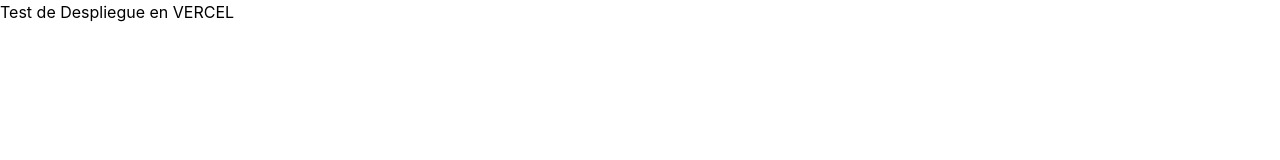
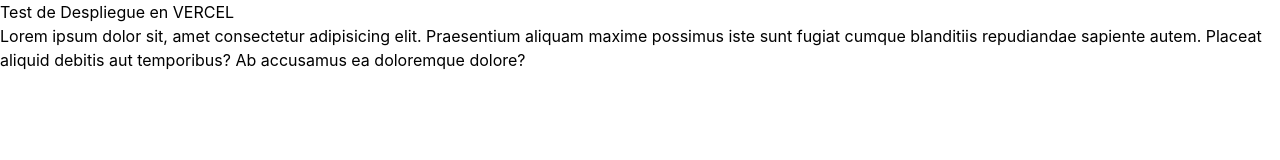
Before and after one commit to Alaskechufles/test-vercel, a website built with Vite: page index.html in a window 1280 px wide. Built offline with nearby package versions, Linux system fonts and the light colour scheme.

Commit message:
parrafo agregado

```diff
--- a/index.html
+++ b/index.html
@@ -9,5 +9,11 @@
   </head>
   <body>
     <h1>Test de Despliegue en VERCEL</h1>
+    <p>
+      Lorem ipsum dolor sit, amet consectetur adipisicing elit. Praesentium
+      aliquam maxime possimus iste sunt fugiat cumque blanditiis repudiandae
+      sapiente autem. Placeat aliquid debitis aut temporibus? Ab accusamus ea
+      doloremque dolore?
+    </p>
   </body>
 </html>
```
